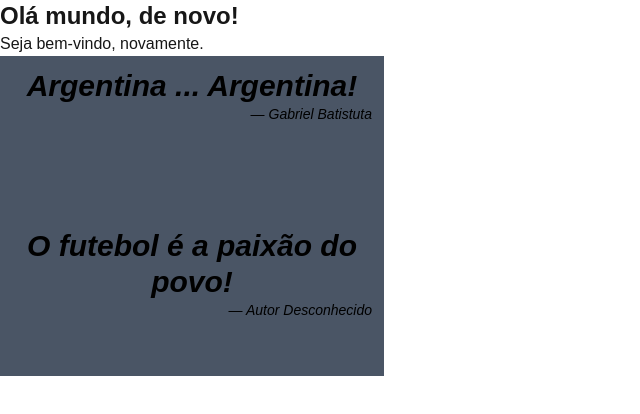
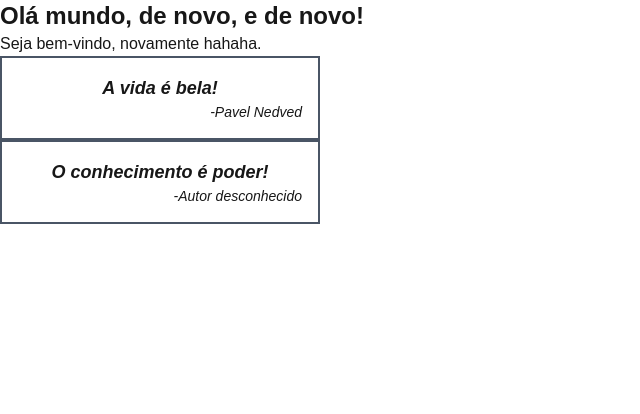
Before and after one commit to Wiillboss/react, a Next.js app in the folder react_primeiro_projeto/: page / in a window 1280 px wide. Shown: the top 414 px of the page, without its empty margins (0-640 px from the left). Built offline with nearby package versions, Linux system fonts and the light colour scheme.

Commit message:
operador AND

```diff
--- /dev/null
+++ b/react_primeiro_projeto/app/components/Card_3_and.tsx
@@ -0,0 +1,19 @@
+type Props = {
+    phrase: string;
+    autor?: string;
+};
+
+// Componente: Card_3 (exportado como padrão)
+export const Card_3 = ({ phrase, autor }: Props) => {
+    return (
+        <div className="w-80 border-2 border-gray-600 text-center italic p-4">
+            <h3 className="text-lg font-semibold">{phrase}</h3>
+            {autor &&
+                <p className="text-right text-sm">-{autor}</p>
+            }
+            {!autor &&
+                <p className="text-right text-sm italic">-Autor desconhecido</p>
+            }
+        </div>
+    );
+};
--- a/react_primeiro_projeto/app/page.tsx
+++ b/react_primeiro_projeto/app/page.tsx
@@ -11,6 +11,7 @@ import { Person, Person2, Person3 } from "./components/Person";
 import { Card } from "./components/Card";
 import { Card2 } from "./components/Card_2";
 import { Card_2_sem_if_ternario } from "./components/Card_2_sem_if_ternario";
+import { Card_3 } from "./components/Card_3_and";
 
 function Page() {
   return (
@@ -124,9 +125,21 @@ const Page_card2_sem_if_ternario = () => {
   );
 }
 
+const Page_card3 = () => {
+  return (
+    <div>
+      <h1 className="font-bold text-2xl">Olá mundo, de novo, e de novo!</h1>
+      <h3>Seja bem-vindo, novamente hahaha.</h3>
+      <Card_3 phrase="A vida é bela!" autor="Pavel Nedved" />
+      <Card_3 phrase="O conhecimento é poder!" />
+    </div>
+  );
+}
+
 // Exportação: Descomente a desejada para alterar a página renderizada
 // export default Page;
 // export default Page_tres;
 // export default Page_dois;
 // export default Page_card2;
-export default Page_card2_sem_if_ternario;
+// export default Page_card2_sem_if_ternario;
+export default Page_card3;
```
